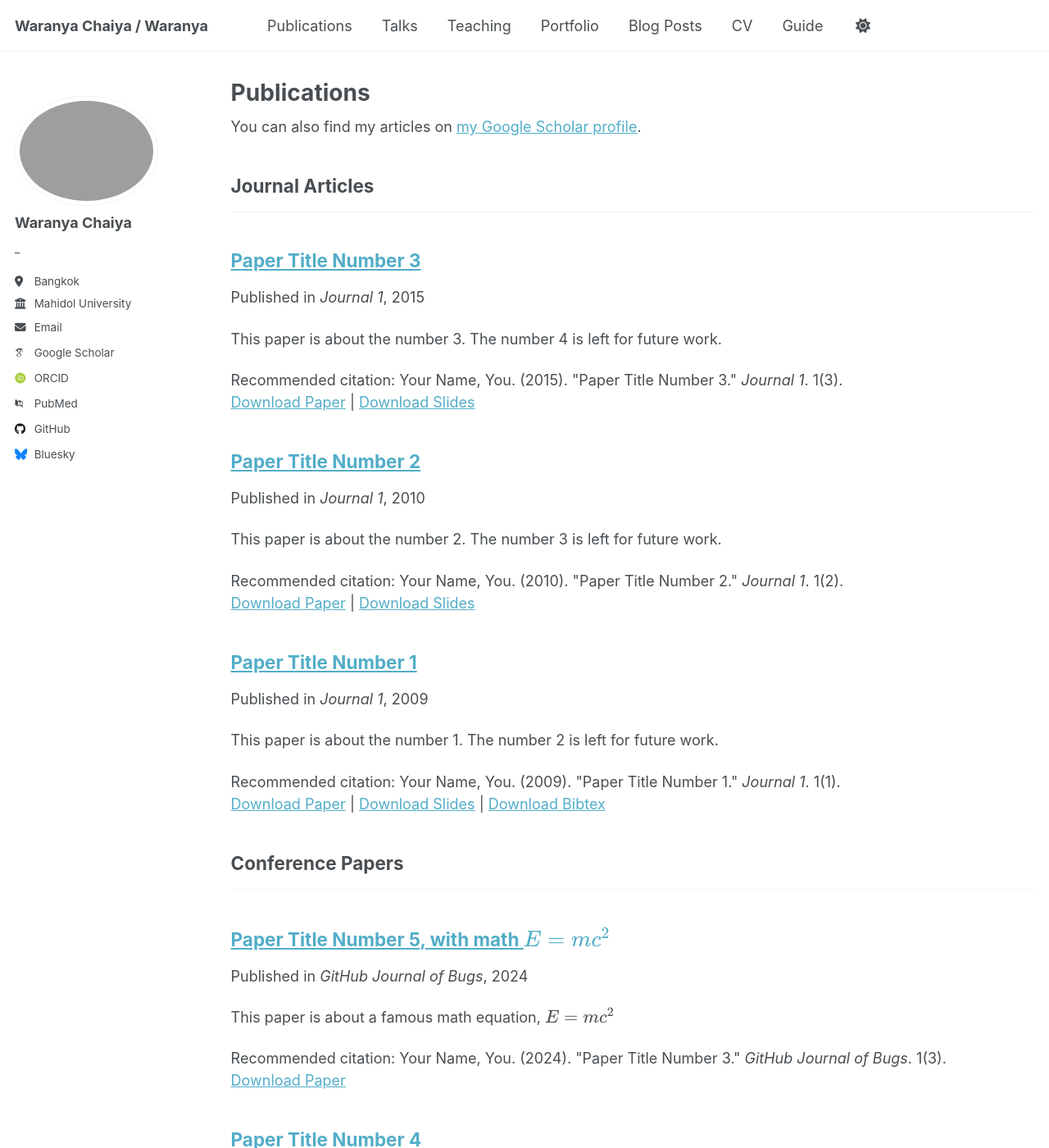
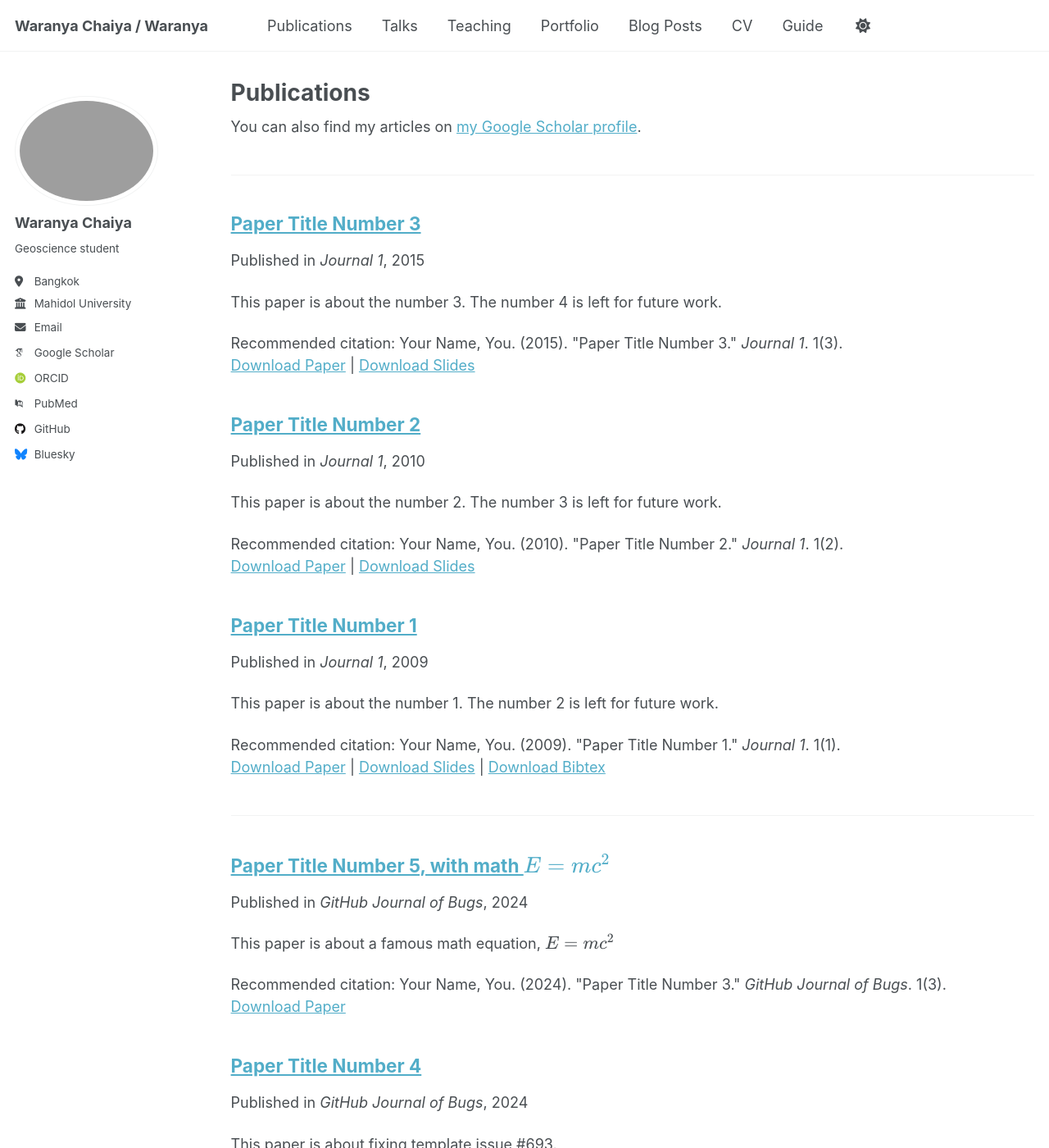
Before and after one commit to WaranyaChy/Waranyachy.github.io, a Jekyll site: the page built from _pages/publications.html, in a window 1280 px wide and 1400 px high. Shown: the whole window at 82% size. Built offline with Jekyll 4.4.1, drawn with Linux system fonts in a browser that asks for light colours; some web fonts are replaced; a script that is not in the unit is left out; some of the changed lines change nothing that is shown.

Commit message:
Update _config.yml

```diff
--- a/_config.yml
+++ b/_config.yml
@@ -10,9 +10,9 @@
 locale                   : "TH"
 site_theme               : "default" # Currently available options are "default", "air"
 title                    : "Waranya Chaiya / Waranya"
-title_separator          : "-"
+title_separator          : ""
 name                     : &name "Waranya Chaiya"
-description              : &description "Your Name's academic portfolio"   # Update this with a general description of your site, this is the default if not overridden by a page
+description              : &description ""   # Update this with a general description of your site, this is the default if not overridden by a page
 url                      : https://Waranyachy.github.io # The base hostname & protocol for your site e.g. "https://[your GitHub username].github.io",
                                                            # or if you already have some other page hosted on Github then use "https://[your GitHub username].github.io/[Your Repo Name]"
 baseurl                  : "" # the subpath of your site, e.g. "/blog"
@@ -26,7 +26,7 @@
   avatar           : "IMG_0784.jpg"
   name             : "Waranya Chaiya"
   pronouns         : # example: "she/her"
-  bio              : "_"
+  bio              : "Geoscience student"
   location         : "Bangkok"
   employer         : "Mahidol University"
   uri              : # URL
@@ -35,12 +35,12 @@
   # Academic websites
   academia         : # URL
   arxiv            : # URL - Update with the correct link to your profile
-  googlescholar    : "https://scholar.google.com/citations?user=PS_CX0AAAAAJ"
+  googlescholar    : ""
   inspire-hep      : # URL
   impactstory      : # URL
-  orcid            : "https://orcid.org/yourorcidurl"
+  orcid            : ""
   semantic         : # URL
-  pubmed           : "https://www.ncbi.nlm.nih.gov/pubmed/?term=john+snow"
+  pubmed           : ""
   researchgate     : # URL
   scopus           : # URL
 
@@ -48,13 +48,13 @@
   bitbucket        : # Username - Update with your username on the site
   codepen          : # Username
   dribbble         : # Username
-  github           : "academicpages"
+  github           : "Waranyachy.github.io"
   kaggle           : # Username
   stackoverflow    : # User number or user number and name (i.e., use "1" or "1/jeff-atwood")
 
   # Social media
   artstation       : # Username
-  bluesky          : "bsky.app" # Replace this with you Bluesky username
+  bluesky          : "" # Replace this with you Bluesky username
   facebook         : # Username
   flickr           : # Username
   foursquare       : # Username
@@ -63,7 +63,7 @@
   keybase          : # Username
   instagram        : # Username
   lastfm           : # Username
-  linkedin         : # Username
+  linkedin         : # Waranya Chaiya
   mastodon         : # URL
   medium           : # URL
   pinterest        : # Username
@@ -82,18 +82,18 @@
 # Publication Category - The following the list of publication categories and their headings
 publication_category:
   books:
-    title: 'Books'
+    title: ''
   manuscripts:
-    title: 'Journal Articles'
+    title: ''
   conferences:
-    title: 'Conference Papers'
+    title: ''
 
 # Site Settings
 teaser                   :  # filename of teaser fallback teaser image placed in /images/ for social media previews
 breadcrumbs              : false # true, false (default)
 words_per_minute         : 160
 future                   : true
-read_more                : "disabled" # if enabled, adds "Read more" links to excerpts
+read_more                : "" # if enabled, adds "Read more" links to excerpts
 talkmap_link             : false      #change to true to add link to talkmap on talks page
 comments:
   provider               : # false (default), "disqus", "discourse", "facebook", "google-plus", "staticman", "custom"
```
